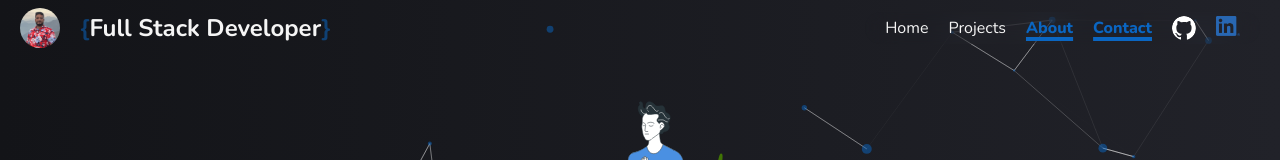
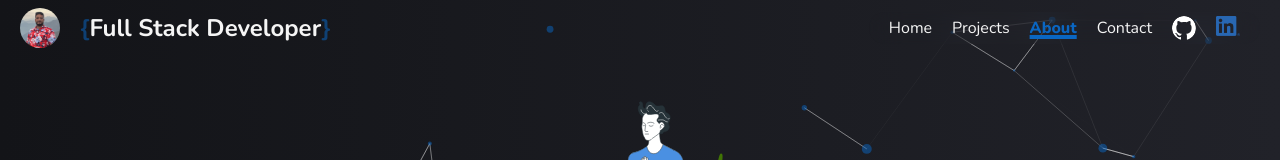
Before and after one commit to amandewett/dewett-tech-nextjs, a Next.js app: page /about in a window 1280 px wide. Shown: the top 160 px of the page. Built offline with nearby package versions, Linux system fonts and the light colour scheme.

Commit message:
Updates
- Fixed issues with contact button

```diff
--- a/components/header/Header.tsx
+++ b/components/header/Header.tsx
@@ -28,11 +28,7 @@ const Header: FC = () => {
             <li className="ml-5">
               <a
                 href="mailto:amandewett@gmail.com?subject=Requirement"
-                className={
-                  "/contact" === "/contact"
-                    ? "underline decoration-[4px] text-appPrimaryColor underline-offset-4 font-extrabold"
-                    : "un underline-offset-4 decoration-[4px]"
-                }
+                className="un underline-offset-3 decoration-[4px]"
               >
                 Contact
               </a>
--- a/components/header/MobileNavBar.tsx
+++ b/components/header/MobileNavBar.tsx
@@ -82,8 +82,9 @@ const MobileNavBar: FC = () => {
             </Link>
           </li>
           <li className="mb-5">
-            <Link
+            <a
               href="mailto:amandewett@gmail.com?subject=Requirement"
+              target="_blank"
               onClick={handleMenuOnClick}
               className={
                 path === "/contact"
@@ -92,7 +93,7 @@ const MobileNavBar: FC = () => {
               }
             >
               Contact
-            </Link>
+            </a>
           </li>
           <div className="flex">
             <NavLogoItem
--- a/components/header/NavItems.tsx
+++ b/components/header/NavItems.tsx
@@ -15,8 +15,8 @@ const NavItems: FC<PropsWithChildren<{ href: string }>> = ({
         href={href}
         className={
           path === href
-            ? "underline decoration-[4px] text-appPrimaryColor underline-offset-4 font-extrabold"
-            : "un underline-offset-4 decoration-[4px]"
+            ? "underline decoration-[4px] text-appPrimaryColor underline-offset-3 font-extrabold"
+            : "un underline-offset-3 decoration-[4px]"
         }
       >
         {children}
```
